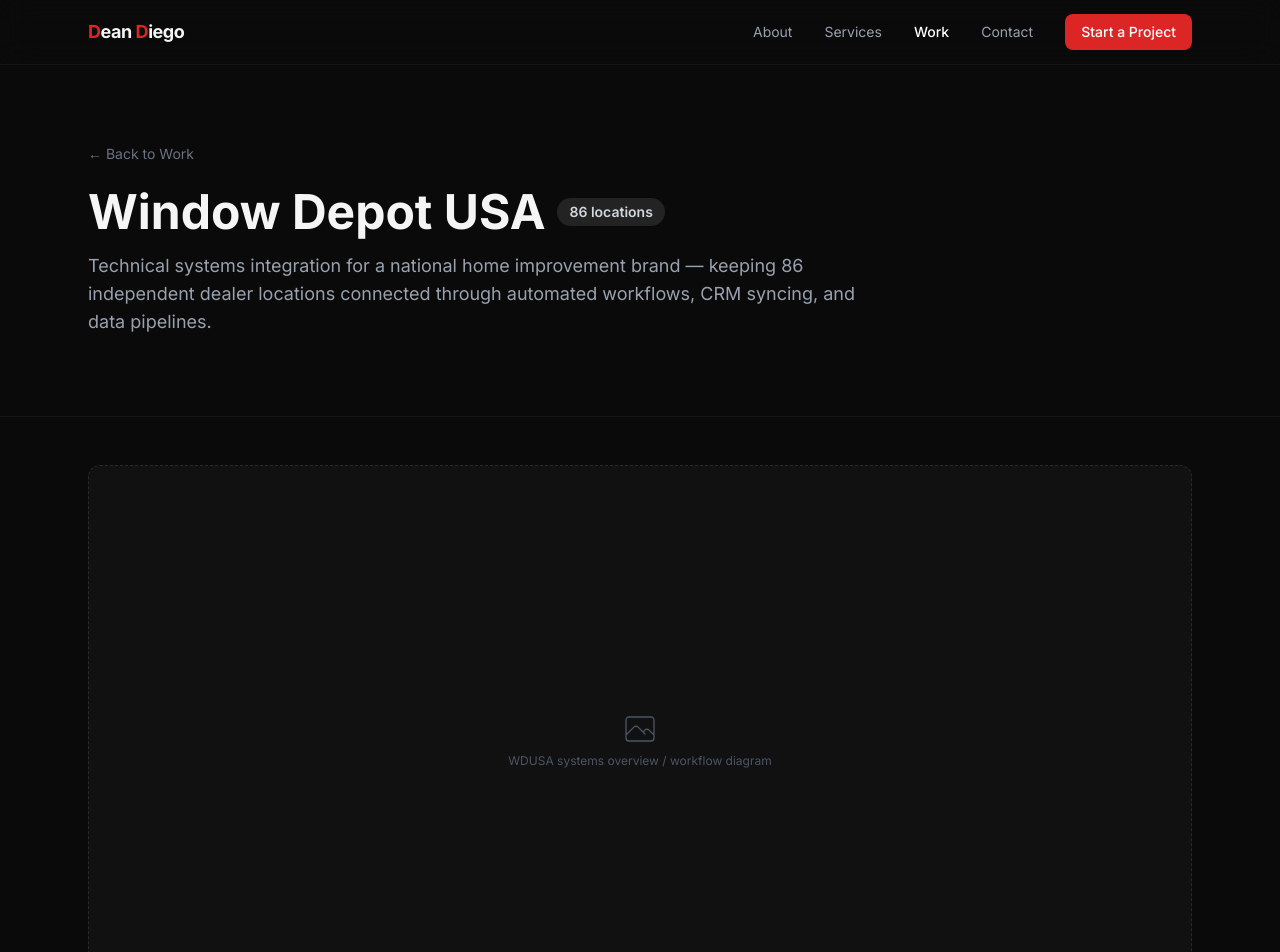
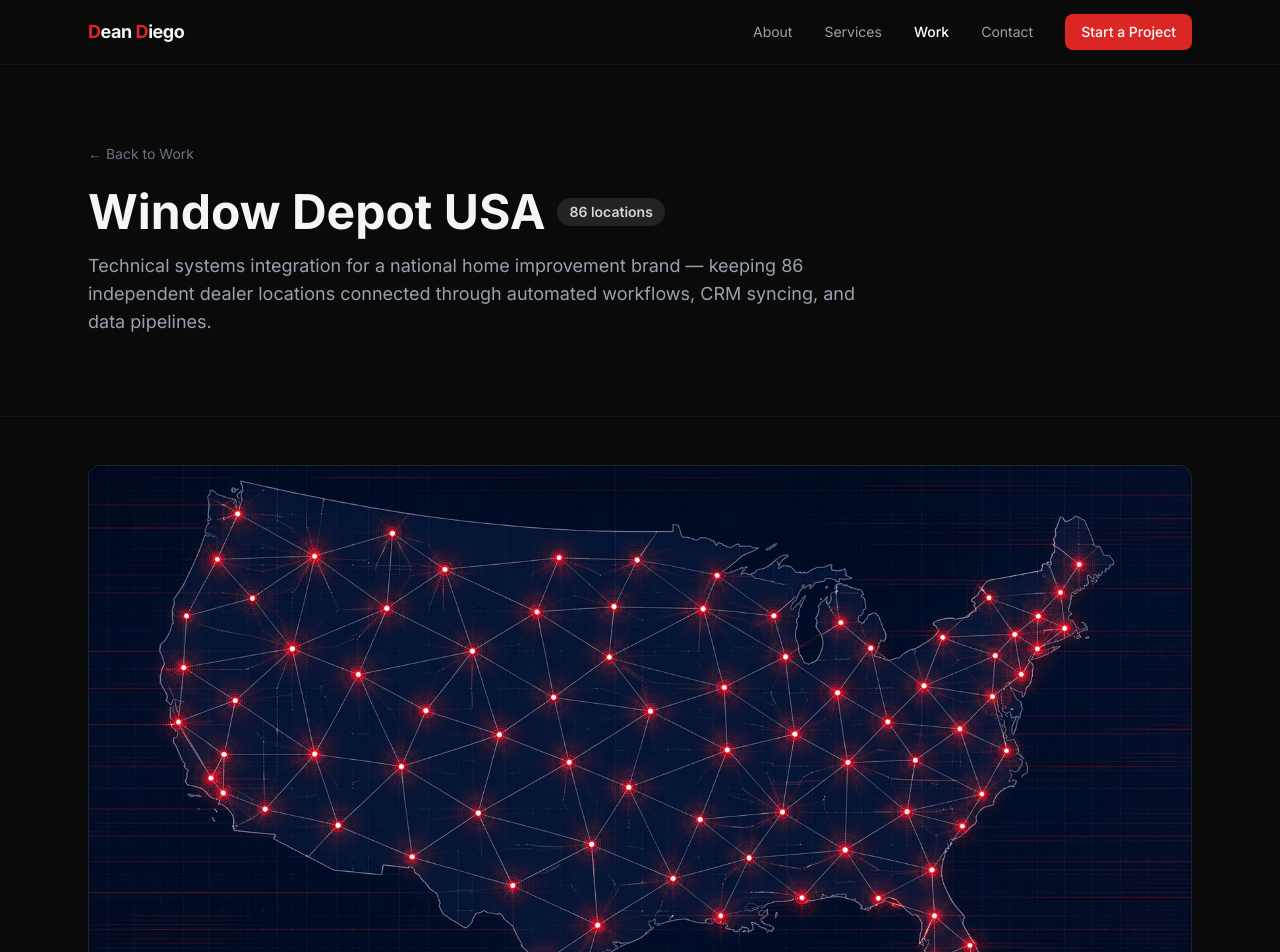
Before and after one commit to xprtsolutionsllc/deandiego.com, a Next.js app: page /work/wdusa in a window 1280 px wide. Shown: the top 952 px of the page. Built offline with nearby package versions, Linux system fonts and the light colour scheme.

Commit message:
feat: add WDUSA territory network illustration (home preview + case study)

```diff
--- a/src/app/page.tsx
+++ b/src/app/page.tsx
@@ -1,6 +1,5 @@
 import Link from "next/link";
 import Image from "next/image";
-import ImagePlaceholder from "@/components/ImagePlaceholder";
 
 export default function Home() {
   return (
@@ -96,7 +95,15 @@
               <p className="text-sm text-gray-400">Full-stack drone mapping SaaS — flight planning, AI analysis, GPU photogrammetry, 3D viewer, invoicing.</p>
             </Link>
             <Link href="/work/wdusa" className="group">
-              <ImagePlaceholder label="WDUSA systems / workflow screenshot" className="mb-4 group-hover:border-[#DC2626]/30 transition" />
+              <div className="aspect-video rounded-xl overflow-hidden border border-white/10 mb-4 group-hover:border-[#DC2626]/30 transition">
+                <Image
+                  src="/images/wdusa-network.jpg"
+                  alt="Dealer network — 86 locations across the US"
+                  width={1672}
+                  height={941}
+                  className="w-full h-full object-cover"
+                />
+              </div>
               <div className="flex items-center gap-3 mb-2">
                 <h3 className="text-xl font-bold group-hover:text-[#DC2626] transition">Window Depot USA</h3>
                 <span className="px-2.5 py-0.5 bg-white/10 text-gray-300 text-xs font-semibold rounded-full">86 locations</span>
--- a/src/app/work/wdusa/page.tsx
+++ b/src/app/work/wdusa/page.tsx
@@ -1,6 +1,6 @@
 import type { Metadata } from "next";
 import Link from "next/link";
-import ImagePlaceholder from "@/components/ImagePlaceholder";
+import Image from "next/image";
 
 export const metadata: Metadata = { title: "Window Depot USA — Case Study" };
 
@@ -20,7 +20,15 @@
 
       <section className="py-12">
         <div className="max-w-6xl mx-auto px-6">
-          <ImagePlaceholder label="WDUSA systems overview / workflow diagram" aspect="aspect-[2/1]" />
+          <div className="aspect-[2/1] rounded-xl overflow-hidden border border-white/10">
+            <Image
+              src="/images/wdusa-network.jpg"
+              alt="Illustrative dealer network — 86 locations connected across the United States"
+              width={1672}
+              height={941}
+              className="w-full h-full object-cover"
+            />
+          </div>
         </div>
       </section>
 
```
Also changed, not shown: public/images/wdusa-network.jpg (added).
